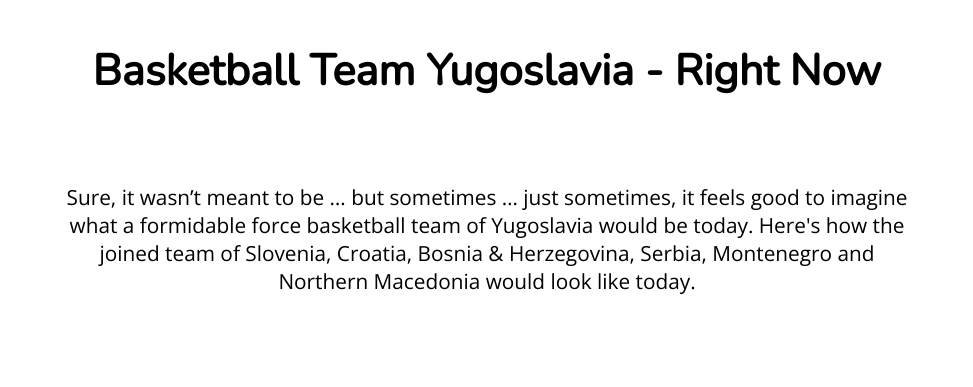
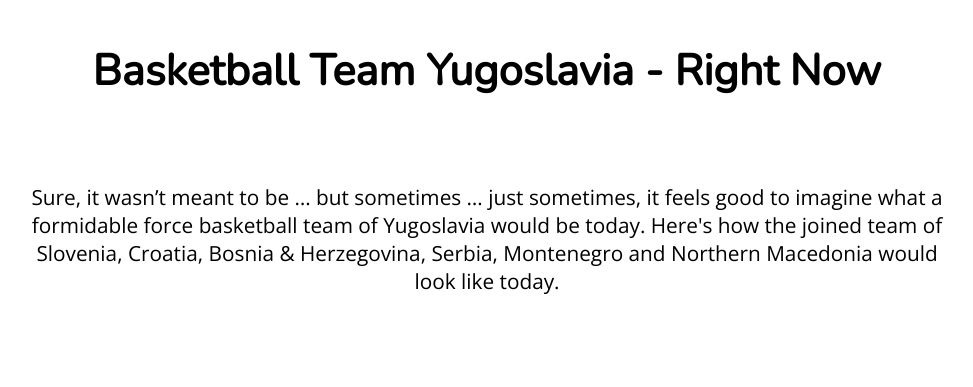
Before and after one commit to sirob/Dreamteamyu, a plain HTML site: page team.html in a window 1280 px wide. Shown: the top 387 px of the page, without its empty margins (153-1126 px from the left). Drawn offline with nearby package versions, Linux system fonts and the light colour scheme.

Commit message:
p margin narrowed

```diff
--- a/styles.css
+++ b/styles.css
@@ -231,7 +231,7 @@ img:active {
 
   p {
     font-size: 1.3em;
-    margin: 8%;
+    margin: 8% 5%;
   }
 
   h1 {
```
